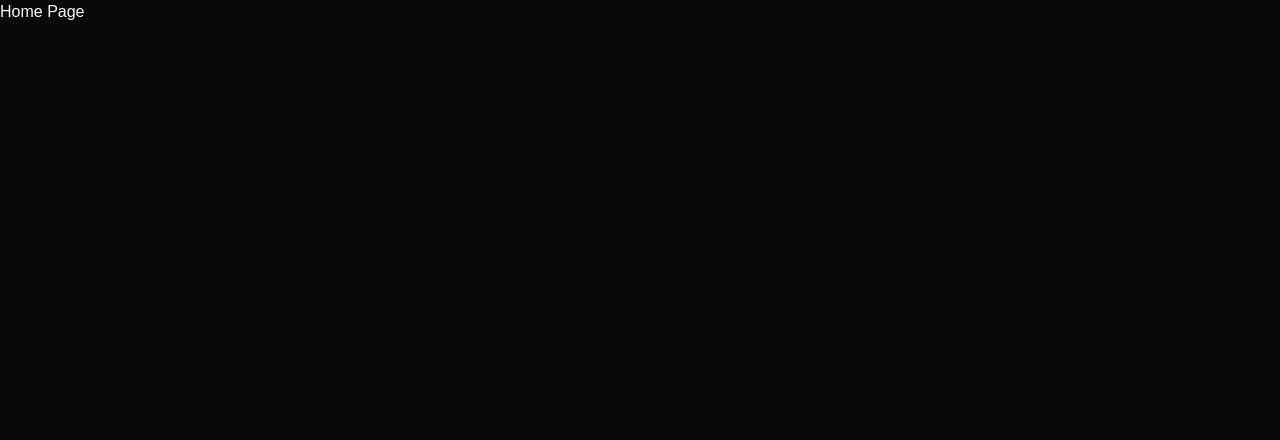
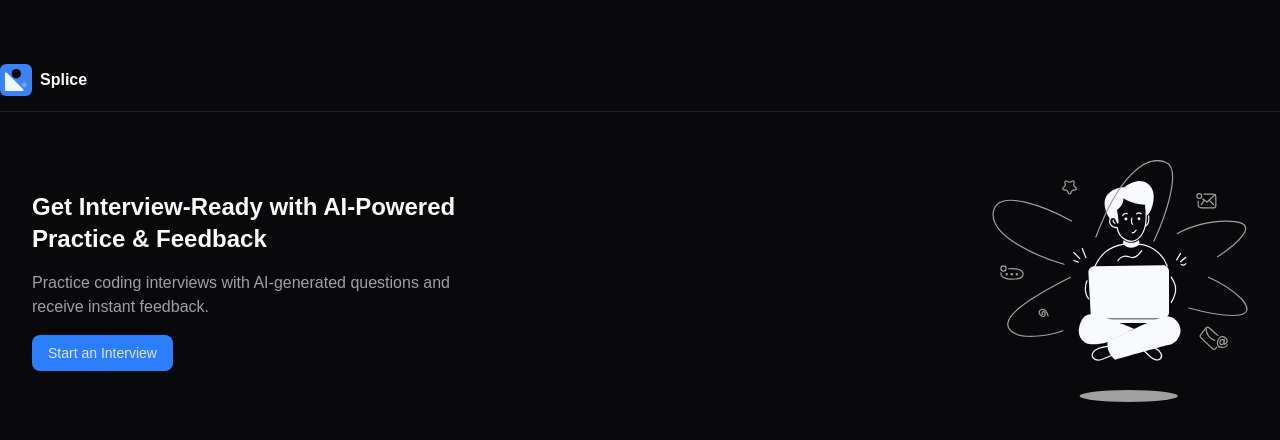
Before and after one commit to iceXshadow/splice, a Next.js app: page / in a window 1280 px wide. Shown: the top 440 px of the page. Built offline with nearby package versions, Linux system fonts and the light colour scheme; a web font is replaced by a local one.

Commit message:
feat\hero cta section

```diff
--- a/src/app/globals.css
+++ b/src/app/globals.css
@@ -163,6 +163,10 @@
 	.auth-layout {
 		@apply flex items-center justify-center mx-auto max-w-7xl min-h-screen max-sm:px-4 max-sm:py-8;
 	}
+
+	.root-layout {
+		@apply flex mx-auto max-w-7xl flex-col gap-12 my-12 max-lg:px-5 max-sm:px-4 max-sm:my-8;
+	}
 }
 
 @utility content-center {
--- a/src/app/layout.tsx
+++ b/src/app/layout.tsx
@@ -1,7 +1,8 @@
+import Navbar from "@/components/navbar";
+import { Toaster } from "@/components/ui/sonner";
 import type { Metadata } from "next";
 import { Shantell_Sans } from "next/font/google";
 import "./globals.css";
-import { Toaster } from "@/components/ui/sonner";
 
 const shantellSans = Shantell_Sans({
 	subsets: ["latin"],
@@ -23,7 +24,10 @@ export default function RootLayout({
 	return (
 		<html lang="en" className="dark">
 			<body className={`${shantellSans.className} antialiased`}>
-				{children}
+				<div className="root-layout">
+					<Navbar />
+					{children}
+				</div>
 				<Toaster />
 			</body>
 		</html>
--- a/src/app/page.tsx
+++ b/src/app/page.tsx
@@ -1,3 +1,9 @@
+import { Hero } from "@/components/home/home-components";
+
 export default function Home() {
-	return <div className="relative h-screen w-full overflow-hidden">Home Page</div>;
+	return (
+		<div className="relative h-screen w-full overflow-hidden">
+			<Hero />
+		</div>
+	);
 }
--- /dev/null
+++ b/src/components/home/home-components.tsx
@@ -0,0 +1,21 @@
+import Image from "next/image";
+import { Button } from "../ui/button";
+
+export const Hero = () => {
+	return (
+		<section className="flex w-full items-center justify-between px-8">
+			<div className="max-w-md space-y-4">
+				<h2 className="text-2xl font-semibold">Get Interview-Ready with AI-Powered Practice & Feedback</h2>
+				<p className="text-muted-foreground">
+					Practice coding interviews with AI-generated questions and receive instant feedback.
+				</p>
+
+				<Button className="text-primary cursor-pointer bg-blue-500 hover:bg-blue-600">Start an Interview</Button>
+			</div>
+
+			<div>
+				<Image src="/home-cta.svg" alt="Hero Image" width={256} height={256} />
+			</div>
+		</section>
+	);
+};
--- /dev/null
+++ b/src/components/navbar.tsx
@@ -0,0 +1,15 @@
+import Link from "next/link";
+import { Logo } from "./ui/icons";
+
+const Navbar = () => {
+	return (
+		<nav className="h-16 w-full border-b">
+			<Link href="/" className="flex h-full w-full items-center gap-2">
+				<Logo />
+				<h2 className="font-semibold">Splice</h2>
+			</Link>
+		</nav>
+	);
+};
+
+export default Navbar;
--- /dev/null
+++ b/src/components/ui/icons.tsx
@@ -0,0 +1,24 @@
+export const Logo = () => {
+	return (
+		<div className="w-8 h-8">
+			<svg xmlns="http://www.w3.org/2000/svg" width="32" height="32" viewBox="0 0 124 124" fill="none">
+				<rect width="124" height="124" rx="24" fill="#3b82f6" />
+				<path
+					d="M19.375 36.7818V100.625C19.375 102.834 21.1659 104.625 23.375 104.625H87.2181C90.7818 104.625 92.5664 100.316 90.0466 97.7966L26.2034 33.9534C23.6836 31.4336 19.375 33.2182 19.375 36.7818Z"
+					fill="#eff6ff"
+				/>
+				<circle cx="63.2109" cy="37.5391" r="18.1641" fill="#09090b" />
+				<rect
+					opacity="0.4"
+					x="81.1328"
+					y="80.7198"
+					width="17.5687"
+					height="17.3876"
+					rx="4"
+					transform="rotate(-45 81.1328 80.7198)"
+					fill="#bfdbfe"
+				/>
+			</svg>
+		</div>
+	);
+};
```
Also changed, not shown: public/home-cta.svg (added).
